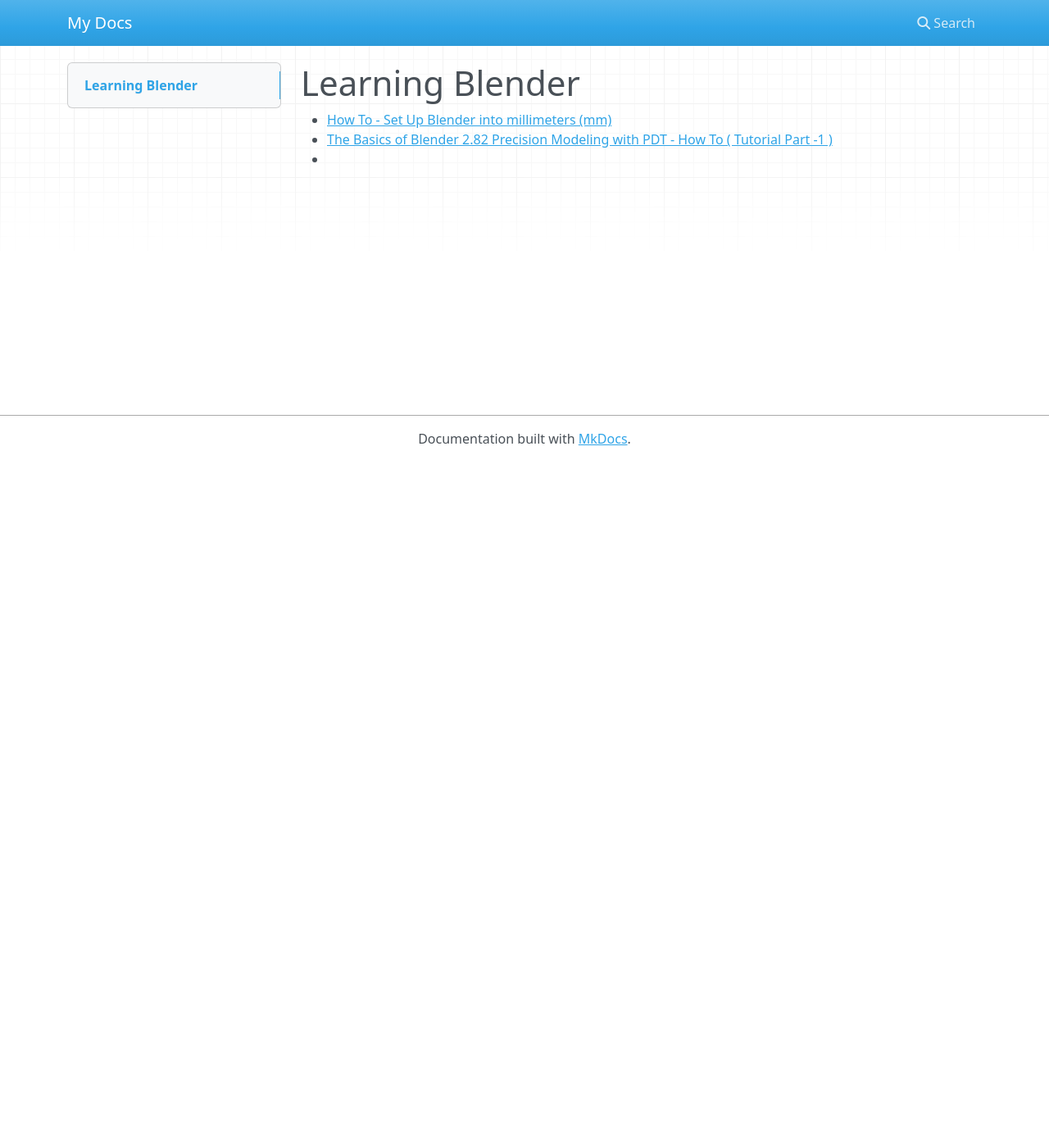
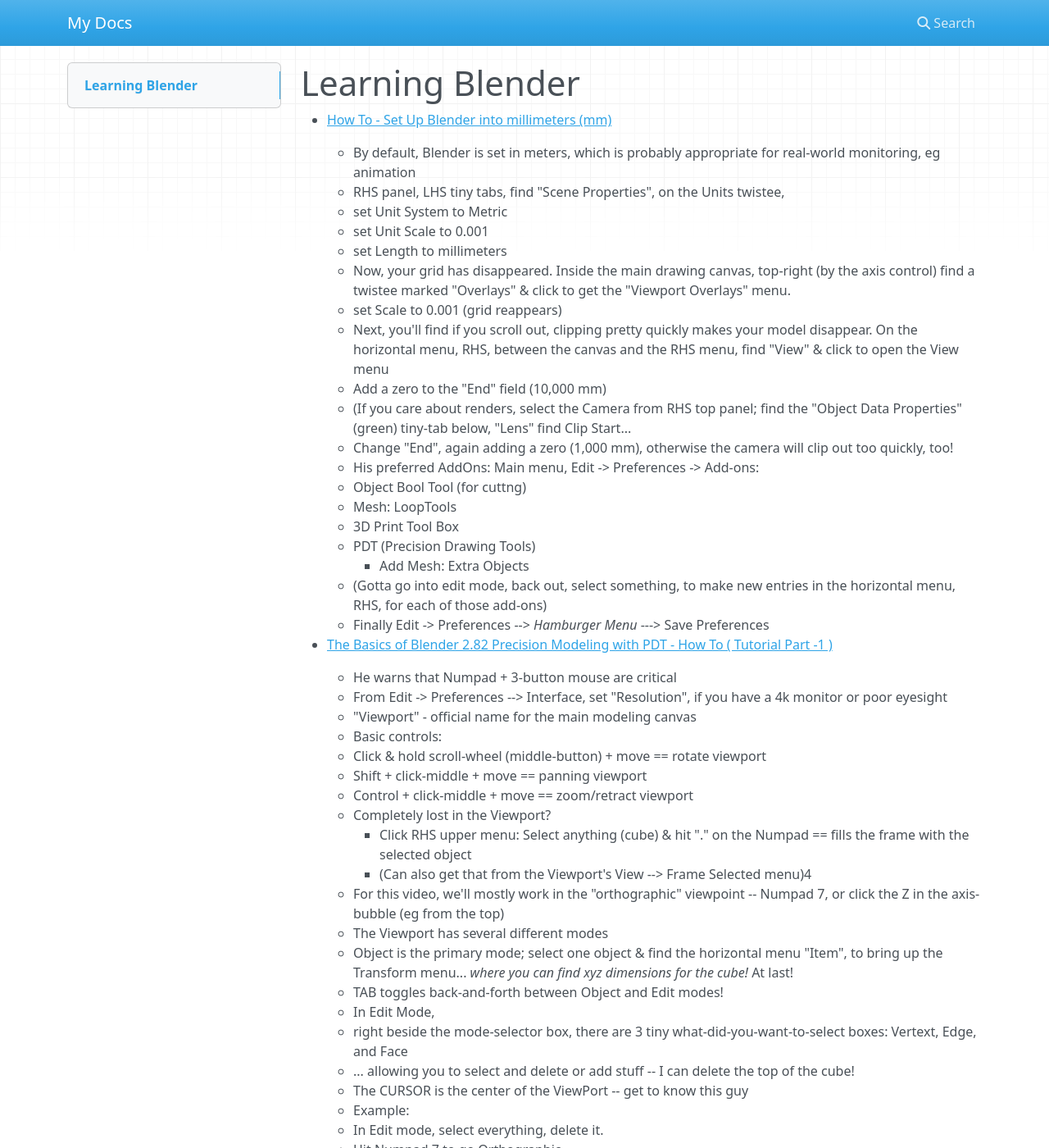
Before and after one commit to nmacgreg/LearningBlender, an MkDocs documentation site: the page built from docs/index.md, in a window 1280 px wide and 1400 px high. Shown: the whole window at 82% size. Built offline with MkDocs 1.6.1, drawn with Linux system fonts in a browser that asks for light colours; nearby versions of some CDN libraries; some of the changed text lies outside the part shown.

Commit message:
Updated index

```diff
--- a/docs/index.md
+++ b/docs/index.md
@@ -1,5 +1,60 @@
 # Learning Blender
 
 * [How To - Set Up Blender into millimeters (mm)](https://www.youtube.com/watch?v=ZI49VIcISaw&list=PL6Fiih6ItYsX3qdwhEyd77zy82bM-I8t1)
+    * By default, Blender is set in meters, which is probably appropriate for real-world monitoring, eg animation
+    * RHS panel, LHS tiny tabs, find "Scene Properties", on the Units twistee,
+	* set Unit System to Metric
+	* set Unit Scale to 0.001
+	* set Length to millimeters
+    * Now, your grid has disappeared.  Inside the main drawing canvas, top-right (by the axis control) find a twistee marked "Overlays" & click to get the "Viewport Overlays" menu.
+	* set Scale to 0.001 (grid reappears)
+    * Next, you'll find if you scroll out, clipping pretty quickly makes your model disappear. On the horizontal menu, RHS, between the canvas and the RHS menu, find "View" & click to open the View menu
+	* Add a zero to the "End" field (10,000 mm)
+    * (If you care about renders, select the Camera from RHS top panel; find the "Object Data Properties" (green) tiny-tab below, "Lens" find Clip Start...
+	* Change "End", again adding a zero (1,000 mm), otherwise the camera will clip out too quickly, too!
+    * His preferred AddOns:  Main menu, Edit -> Preferences -> Add-ons:
+	* Object Bool Tool (for cuttng)
+	* Mesh: LoopTools
+	* 3D Print Tool Box
+	* PDT (Precision Drawing Tools)
+        * Add Mesh: Extra Objects
+	* (Gotta go into edit mode, back out, select something, to make new entries in the horizontal menu, RHS, for each of those add-ons)
+    * Finally Edit -> Preferences --> *Hamburger Menu* ---> Save Preferences
+
 * [The Basics of Blender 2.82 Precision Modeling with PDT - How To ( Tutorial Part -1 )](https://www.youtube.com/watch?v=8a4mm-zb3nk&list=PL6Fiih6ItYsX3qdwhEyd77zy82bM-I8t1&index=2)
-*
+    * He warns that Numpad + 3-button mouse are critical
+    * From Edit -> Preferences --> Interface, set "Resolution", if you have a 4k monitor or poor eyesight
+    * "Viewport" - official name for the main modeling canvas
+    * Basic controls:
+	* Click & hold scroll-wheel (middle-button) + move == rotate viewport
+	* Shift + click-middle + move == panning viewport
+	* Control + click-middle + move == zoom/retract viewport
+	* Completely lost in the Viewport?
+	    * Click RHS upper menu: Select anything (cube) & hit "." on the Numpad == fills the frame with the selected object
+	    * (Can also get that from the Viewport's View --> Frame Selected menu)4
+    * For this video, we'll mostly work in the "orthographic" viewpoint -- Numpad 7, or click the Z in the axis-bubble (eg from the top)
+    * The Viewport has several different modes
+	* Object is the primary mode; select one object & find the horizontal menu "Item", to bring up the Transform menu... *where you can find xyz dimensions for the cube!*  At last!
+	* TAB toggles back-and-forth between Object and Edit modes!
+    * In Edit Mode,
+	* right beside the mode-selector box, there are 3 tiny what-did-you-want-to-select boxes: Vertext, Edge, and Face
+	* ... allowing you to select and delete or add stuff -- I can delete the top of the cube!
+    *  The CURSOR is the center of the ViewPort -- get to know this guy
+    * Example:
+	* In Edit mode, select everything, delete it.
+	* Hit Numpad 7 to go Orthographic
+	* Shift-A & add a single vert
+	* "e" to extrude the vertex
+	* "x" to constrain it in the X axis
+	* "10" to give it a dimension (Notice, top-left of the Viewport, it says: "D [10] = 1cm (10mm) along global X"
+	* Enter or Click to confirm
+	* [@timecode](https://www.youtube.com/watch?v=8a4mm-zb3nk&list=PL6Fiih6ItYsX3qdwhEyd77zy82bM-I8t1&index=2) you can adjust the size & colour of vertices & edges, if you're having trouble seeing them
+	* Make 3 verts of a square
+	* Use PDT Design tools -->  Join 2 verts
+	* Select all 4 verts
+	* Hit "F" to fill it ! NEATO!
+	* Finding the middle:
+	   * Deletes an edge
+	   * Selects the 2 points missing an edge
+	   * In PDT Design Operations,
+	   *
```
